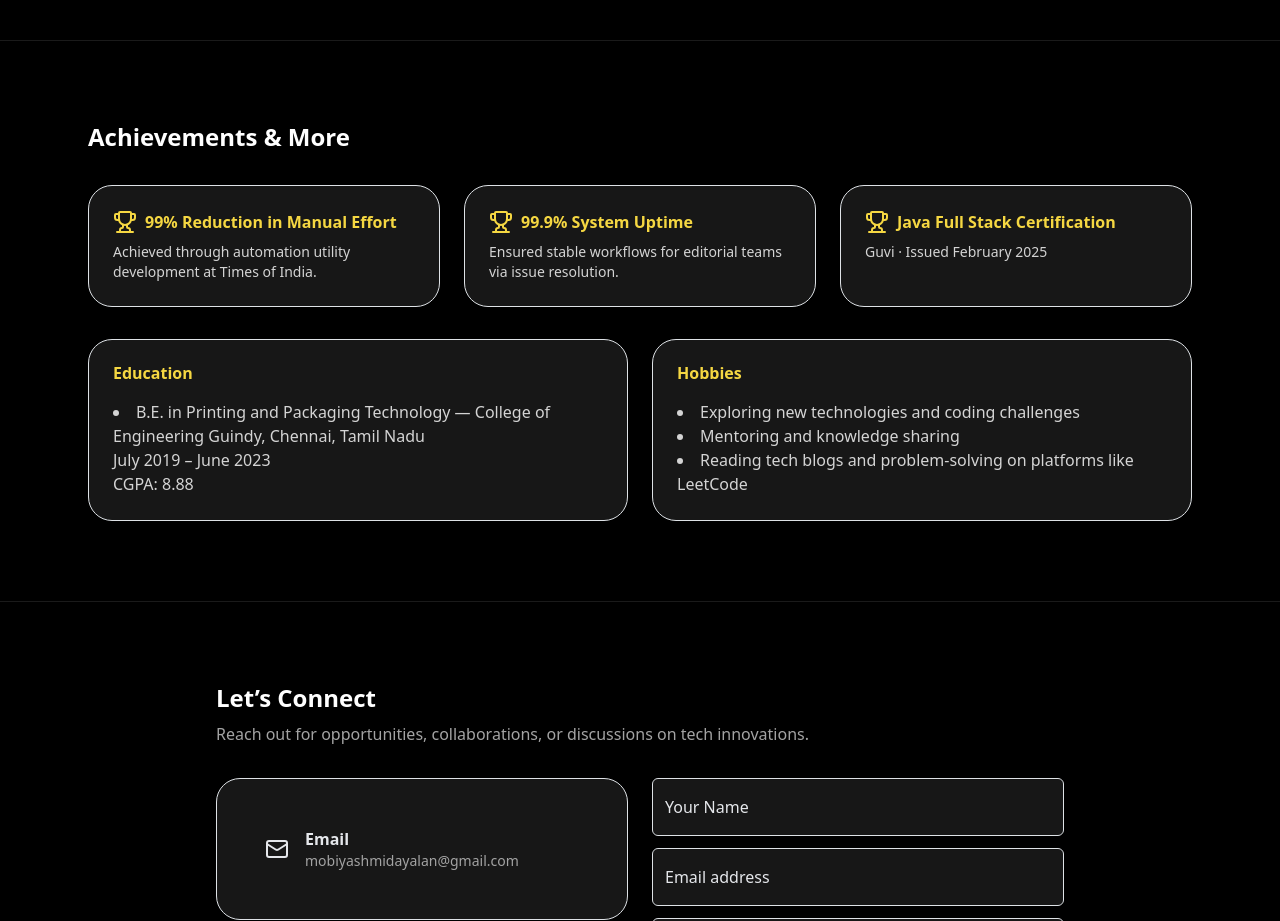
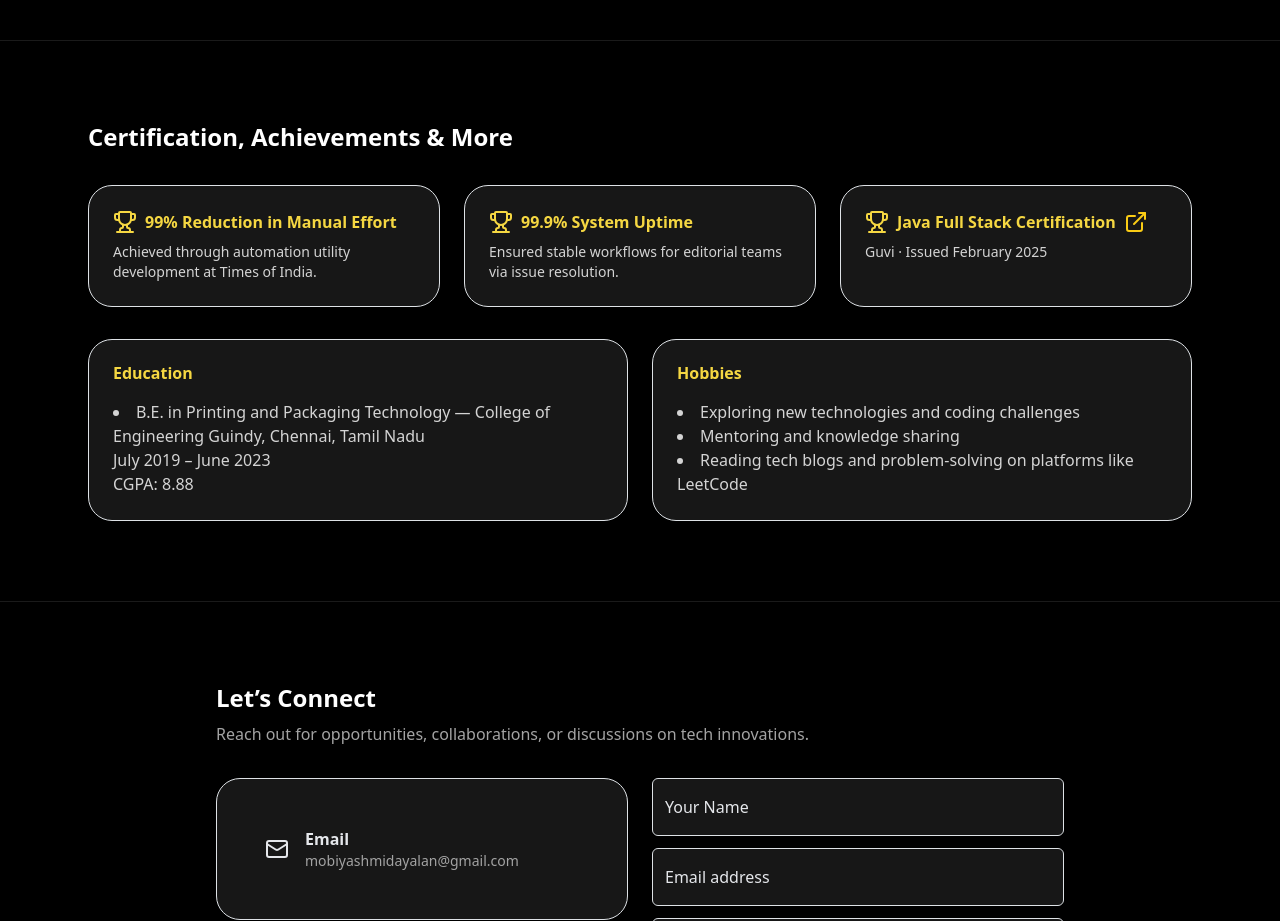
Before and after one commit to MOBIYASHMI/Portfolio, a plain HTML site: page index.html in a window 1280 px wide. Shown: the part 3640-4561 px from the top of the page. Drawn offline with nearby package versions, Linux system fonts and the light colour scheme.

Commit message:
Added certificate

```diff
--- a/index.html
+++ b/index.html
@@ -165,7 +165,7 @@
           Results-driven Java Full Stack Developer with hands-on experience in designing automation tools, achieving a 99% reduction in manual effort and enhancing operational efficiency. Currently working in a System Engineering role with active involvement in backend development tasks using Java. Eager to deepen expertise in full-stack development and apply strong problem-solving skills to deliver impactful software solutions.
         </p>
         <div class="mt-6">
-          <a href="https://drive.google.com/file/d/1Nr4qUUT3HHfpGGBm-EiZPXAInkWdp9OD/view?usp=sharing" target="_blank"
+          <a href="https://drive.google.com/file/d/1-N1WHtXaUmpCut0uyBjubs-UmlnzdBpv/view?usp=sharing" target="_blank"
             class="inline-flex items-center gap-2 px-5 py-3 rounded-full bg-accent text-black font-semibold shadow-soft hover:scale-105 transition">
             Resume<i class="bi bi-download"></i>
           </a>
@@ -485,7 +485,7 @@
   <section id="achievements" class="py-12 md:py-20 border-t border-neutral-800/70">
     <div class="max-w-6xl mx-auto px-4">
       <div class="mb-8">
-        <h2 class="text-2xl font-bold text-white mb-2">Achievements & More</h2>
+        <h2 class="text-2xl font-bold text-white mb-2">Certification, Achievements & More</h2>
       </div>
 
       <div class="grid sm:grid-cols-2 lg:grid-cols-3 gap-6 mb-8">
@@ -498,7 +498,9 @@
           <p class="text-sm text-neutral-300">Ensured stable workflows for editorial teams via issue resolution.</p>
         </div>
         <div class="rounded-3xl p-6 border border-neutral-800 bg-neutral-900 card-hover">
-          <div class="flex items-center gap-2 text-accent mb-2"><i data-lucide="trophy"></i> <h3 class="font-semibold">Java Full Stack Certification</h3></div>
+          <div class="flex items-center gap-2 text-accent mb-2"><i data-lucide="trophy"></i> <h3 class="font-semibold">Java Full Stack Certification</h3>
+          <a href="https://drive.google.com/file/d/1mmPw__6dyzLUxhlBqyt0htrj5uhtRkAn/view?usp=drive_link" target="_blank" class="inline-flex items-center gap-1 text-yellow-400 hover:text-blue-400 text-xs"><i data-lucide="external-link"></i></a>
+        </div>
           <p class="text-sm text-neutral-300">Guvi · Issued February 2025</p>
         </div>
       </div>
```
